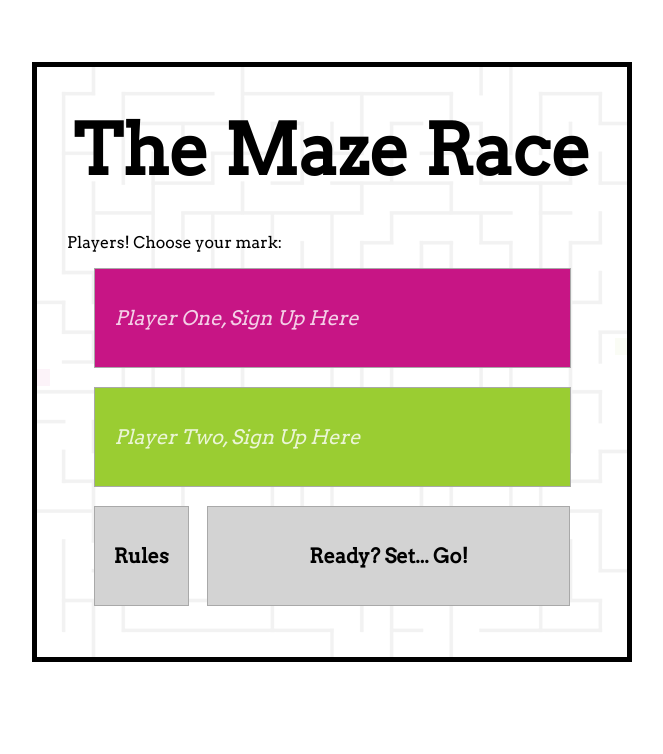
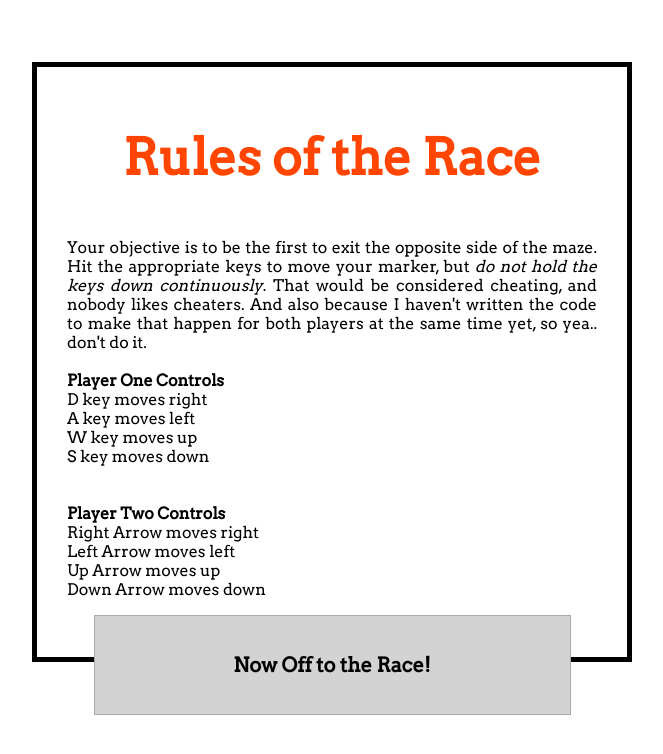
Before and after one commit to carriestreed/project-one, a plain HTML site: page index.html in a window 1280 px wide. Both pictures are taken after a click on the button "Rules". Shown: the whole page, without its empty margins (316-979 px from the left). Drawn offline with Linux system fonts and the light colour scheme.

Commit message:
added game rules

```diff
--- a/app-canvas-DRY.js
+++ b/app-canvas-DRY.js
@@ -1,6 +1,6 @@
 console.log('app-canvas.js loaded');
 
-///////////// ATTEMPTING USE OF CANVAS API /////////////////
+///////////// USING CANVAS API /////////////////
 /*
 Canvas Tutorials:
 https://developer.mozilla.org/en-US/docs/Web/API/Canvas_API
@@ -11,29 +11,27 @@ Maze Image generated at
 http://www.mazegenerator.net/
 */
 
-/////global variables//////
-var canvas;               //container to 'draw' graphics for maze/markers
-var context;              //assigns context (will be '2D')
+
+var canvas;                      //container to 'draw' graphics for maze/markers
+var context;                     //assigns context (will be '2D')
 var mazeImg;
-var MAZEWIDTH  = 600;     //fixed canvas size for maze
-var MAZEHEIGHT = 600;     //fixed canvas size for maze
-//////////////////////////
-
-var players = [
+var MAZEWIDTH    = 600;          //fixed canvas size for maze
+var MAZEHEIGHT   = 600;          //fixed canvas size for maze
+var players      = [
   {
-    name: 'player1',
-    distanceX: 10,         //horizontal distance by pixel
-    distanceY: 10,         //vertical distance by pixel
-    right: 68,             //key D
-    left: 65,              //key A
-    up: 87,                //key W
-    down: 83,              //key S
-    markerColor: 'mediumVioletRed',
-    positionX    : 1,    //p1 horizontal position
-    positionY    : 307,  //p1 vertical position
-    markerWidth  : 17,   //p1 marker width
-    markerHeight : 17,   //p1 marker height
-    markerSpecs: function(){
+    name         : 'player1',
+    distanceX    : 10,           //horizontal distance by pixel
+    distanceY    : 10,           //vertical distance by pixel
+    right        : 68,           //key D
+    left         : 65,           //key A
+    up           : 87,           //key W
+    down         : 83,           //key S
+    markerColor  : 'mediumVioletRed',
+    positionX    : 1,            //p1 horizontal position
+    positionY    : 307,          //p1 vertical position
+    markerWidth  : 17,           //p1 marker width
+    markerHeight : 17,           //p1 marker height
+    markerSpecs  : function(){   //is called in draw() then passed to createMarkers()
       createMarkers(
       players[0].positionX,
       players[0].positionY,
@@ -42,19 +40,19 @@ var players = [
     }
   },
   {
-    name: 'player2',
-    distanceX: 10,         //horizontal distance by pixel
-    distanceY: 10,         //vertical distance by pixel
-    right: 39,             //arrow right
-    left: 37,              //arrow left
-    up: 38,                //arrow up
-    down: 40,              //arrow down
-    markerColor: 'yellowGreen',
-    positionX    : 583,
-    positionY    : 276,
-    markerWidth  : 17,
-    markerHeight : 17,
-    markerSpecs  : function(){
+    name         : 'player2',
+    distanceX    : 10,           //horizontal distance by pixel
+    distanceY    : 10,           //vertical distance by pixel
+    right        : 39,           //arrow right
+    left         : 37,           //arrow left
+    up           : 38,           //arrow up
+    down         : 40,           //arrow down
+    markerColor  : 'yellowGreen',
+    positionX    : 583,          //p2 horizontal position
+    positionY    : 276,          //p2 vertical position
+    markerWidth  : 17,           //p2 marker width
+    markerHeight : 17,           //p2 marker height
+    markerSpecs  : function(){   //is called in draw() then passed to createMarkers()
       createMarkers(
       players[1].positionX,
       players[1].positionY,
@@ -68,41 +66,41 @@ var players = [
 function startGame(){                               //starts the game, sets everything in place
   canvas      = document.querySelector('#canvas');  //selects canvas
   context     = canvas.getContext('2d');            //canvas api to assign Context (which is 2D)
-  mazeImg     = new Image();                        //reads from canvas API - creates new image function for maze.gif
+  mazeImg     = new Image();                        //calls function from canvas API to create a new image
   mazeImg.src = 'img/maze.gif';                     //sets maze image to canvas
   return setInterval(draw, 1);                      //rate of draw refresh (relates to speed which markers are moved). Points to draw()
 }
 
 function draw(){                                    //magggggiccccc
   clear();                                          //points to clear() which resets canvas for 'redrawing'
-  for (var i = 0; i < players.length; i++){         //setting up players
+  for (var i = 0; i < players.length; i++){         //sets up player markers
       context.fillStyle = players[i].markerColor;
       players[i].markerSpecs();
   }
 }
 
-function createMarkers(pX, pY, mW, mH){
+function createMarkers(pX, pY, mW, mH){             //markerSpecs() passes in parameters for rect
   context.beginPath();                              //starts rectangle drawing for players
   context.rect(pX, pY, mW, mH);                     //canvas api function for Rectangle shape
   context.fill();                                   //points to context.fillStyle in draw()
 }
 
-function clear(){                                   //resets canvas for animation/'drawing'
-  context.clearRect(0, 0, MAZEWIDTH, MAZEHEIGHT);   //resets marker positions--allows for movement
-  context.drawImage(mazeImg, 0, 0);                 //draws canvas image
+function clear(){                                   //resets canvas for 'drawing'
+  context.clearRect(0, 0, MAZEWIDTH, MAZEHEIGHT);   //clears within the maze board --allows for marker 'repositioning'
+  context.drawImage(mazeImg, 0, 0);                 //'draws' maze board on canvas
 }
 
-function checkForWall(){
+function checkForWall(){                            //checks for wall boundaries
   console.log('checking for wall');
   for (var i = 0; i < players.length; i++){
-    var mazeImageData = context.getImageData(
+    var mazeImageData = context.getImageData(       //getImageData() returns markers' current position on the canvas using its pixel data
       players[i].positionX,
       players[i].positionY,
       players[i].markerWidth,
       players[i].markerHeight);
-    var imgDataArr = mazeImageData.data;
-    for (var j = 0; j < imgDataArr.length; j++){
-    if (imgDataArr[j] === 0){
+    var imgDataArr = mazeImageData.data;            //.data returns an array containing the RGB values of the markers' position on the maze image
+    for (var j = 0; j < imgDataArr.length; j++){    //for loop reads through the entire array of returned RGB values
+    if (imgDataArr[j] === 0){                       //if any number in the array reads a 0 [rgb value for black is 0,0,0], there is a wall block
       wallBlocking = true;
       }
     }
@@ -125,18 +123,17 @@ function checkForWin(){                             //checks for winner, 1st to
   }
 }
 
-function movePlayers(mark){
+function movePlayers(mark){                           //player controls
   console.log(mark.keyCode);
-  console.log('in movePlayers function');
   for (var i = 0; i < players.length; i++){
     if (mark.keyCode === players[i].right){
       console.log('moving ' + players[i].name + ' right');
-      players[i].positionX += players[i].distanceX;
+      players[i].positionX += players[i].distanceX;   //move per pixels assigned from current position
       checkForWall();
-      if (wallBlocking){           ////TODO, create moveBack()
-        console.log('wall block');
-        players[i].positionX -= players[i].distanceX;
-        wallBlocking = false;
+      if (wallBlocking){
+        console.log('wall block');                    //if there is a wall
+        players[i].positionX -= players[i].distanceX; //move marker back (left)
+        wallBlocking = false;                         //marker position no longer blocked, yay
       }
     }
     if (mark.keyCode === players[i].left){
@@ -181,7 +178,7 @@ function movePlayers(mark){
   // }
 }
 
-startGame();
+// startGame();
 
 document.addEventListener('keydown', movePlayers);     //listens for players' keydown
 
@@ -190,7 +187,9 @@ document.addEventListener('keydown', movePlayers);     //listens for players' ke
 /* TODO
 Resize canvas maze image instead of just resizing the image diretly
 
-currently, only 1 player at a time can hold down the key for continuous
+Currently, only 1 player at a time can hold down the key for continuous
 movement. Unless both players are constantly keying down, the game is
 technically broken----solution could be a while loop???
+
+Create moveBack function
 */
--- a/app.js
+++ b/app.js
@@ -36,7 +36,7 @@ clickToPlay = document.querySelector('.playButton');
 clickToPlay.addEventListener('click', playMaze);
 
 function playMaze(){
-  console.log('ready. set. go!')
+  console.log('ready. set. go!');
 
   title = document.querySelector('h1');
   title.style.color = 'black';
@@ -48,6 +48,21 @@ function playMaze(){
   startGame()
 }
 
+/////rules box
+clickForRules = document.querySelector('.rulesButton');
+clickForRules.addEventListener('click', openRules);
+
+function openRules(){
+  console.log('clicked for rules');
+  var rulesBox = document.querySelector('#rules');
+    rulesBox.style.visibility = 'visible';
+}
+
+var rulesExit = document.querySelector('.exitButton');
+rulesExit.addEventListener('click', function(){
+  console.log('clicked to reload');
+  document.location.reload(true);
+});
 
 /////win alert box
 function winAlert(){
--- a/index.html
+++ b/index.html
@@ -7,13 +7,13 @@
   <title>The Maze Race</title>
 </head>
 <body>
+
   <header>
     <h1> The Maze Race </h1>
   </header>
 
   <!--the game container -->
   <div class="maze-container">
-
     <div class="maze-game">
 
       <!-- all the goodness -->
@@ -49,18 +49,49 @@
         </form>
       </div>
 
+      <!-- rules box -->
+      <div id="rules">
+        <h3> Rules of the Race </h3>
+        <p> Your objective is to be the first to exit
+          the opposite side of the maze. Hit the
+          appropriate keys to move your marker, but
+          <em>do not hold the keys down continuously</em>.
+          That would be considered cheating, and
+          nobody likes cheaters. And also because I
+          haven't written the code to make that happen
+          for both players at the same time yet, so yea..
+          don't do it.
+          <br><br>
+
+          <strong>Player One Controls</strong>
+            <br>
+            D key moves right<br>
+            A key moves left<br>
+            W key moves up<br>
+            S key moves down<br>
+            <br><br>
+
+          <strong>Player Two Controls</strong>
+            <br>
+            Right Arrow moves right<br>
+            Left Arrow moves left<br>
+            Up Arrow moves up<br>
+            Down Arrow moves down<br>
+        </p>
+          <form>
+            <input class="exitButton" type="button" value="Now Off to the Race!">
+          </form>
+        </div>
+
       <!-- TODO player finish lines -->
-      <div class="finishLineP1">
+      <!-- <div class="finishLineP1">
       </div>
       <div class="finishLineP2">
-      </div>
+      </div> -->
 
+   </div>
+ </div>
 
-    </div>
-  </div>
-
-
-<!-- <script src="app-canvas.js"></script> -->
 <script src="app.js"></script>
 <script src="app-canvas-DRY.js"></script>
 </body>
--- a/styles.css
+++ b/styles.css
@@ -27,7 +27,7 @@ h1 {
 }
 
 .maze-game {
-  /*background: url('img/maze.gif');*/
+  background: url('img/maze.gif');
   background-size: contain;
   width: 600px;
   height: 600px;
@@ -47,6 +47,9 @@ h3 {
   text-align: center;
   margin-top: 60px;
   color: orangeRed;
+}
+
+.winner > h3 {
   animation-name: h3anim;
   animation-duration: 1s;
   animation-direction: reverse;
@@ -58,9 +61,12 @@ h3 {
   99%  {color: deepPink;}
 }
 
+p {
+  text-align: justify;
+}
+
 .winner > p {
   font-size: 40px;
-  text-align: justify;
 }
 
 form {
@@ -111,7 +117,11 @@ form > .resetButton {
   width: 100%;
 }
 
-.welcome {
+form > .exitButton {
+  width: 100%;
+}
+
+.maze-game > div {
   width: 600px;
   height: 600px;
   background-color: rgba(255,255,255,0.95);
@@ -124,14 +134,11 @@ form > .resetButton {
 
 .winner {
   visibility: hidden;
-  width: 600px;
-  height: 600px;
-  background-color: rgba(255,255,255,0.95);
-  border: 5px solid black;
-  position: absolute;
-  top: 0px;
-  left: 0px;
-  padding: 0 30px;
+}
+
+#rules {
+  visibility: hidden;
+  background-color: white;
 }
 
 
```
Lines whose indentation alone changed are shown as unchanged.
